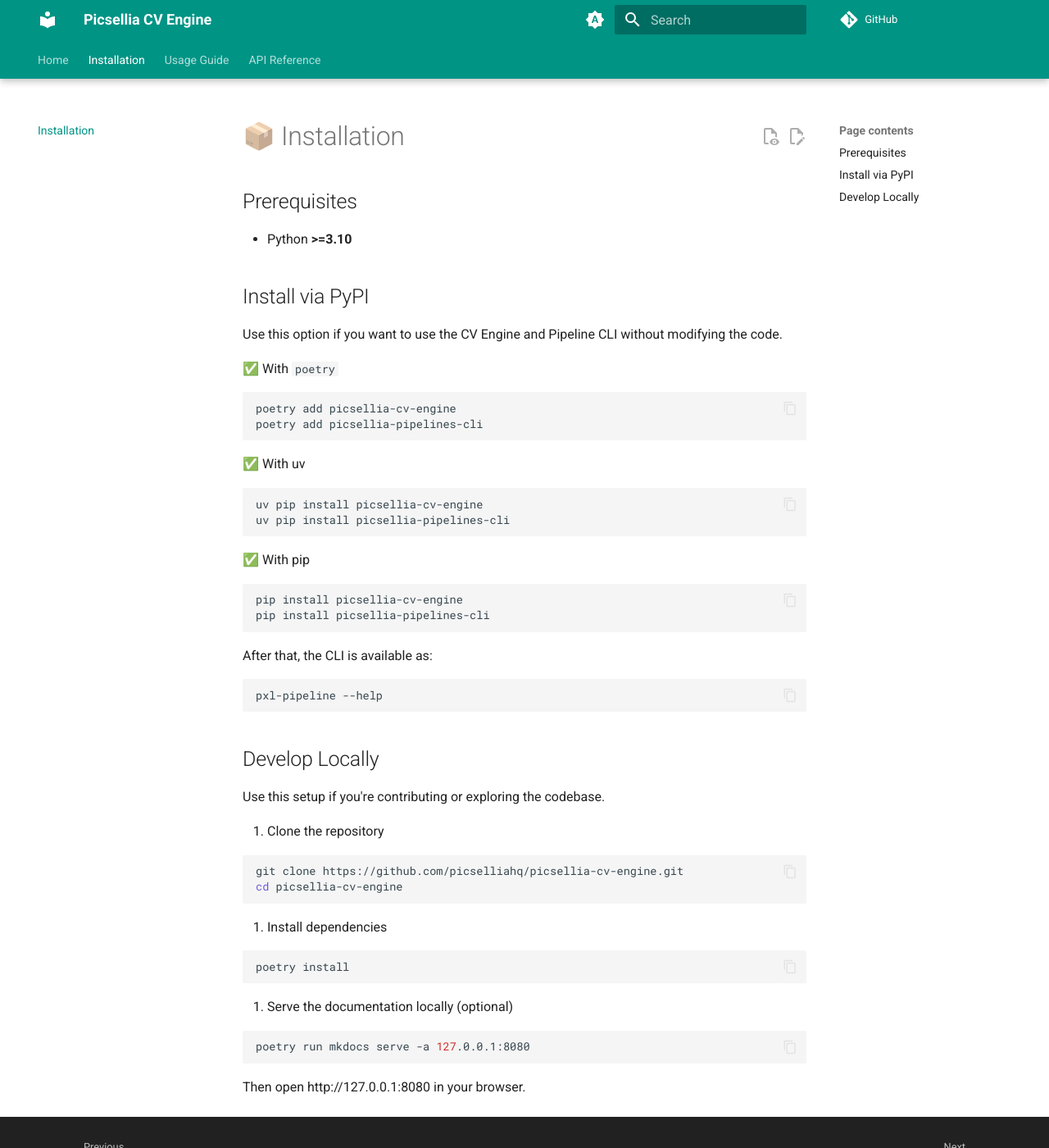
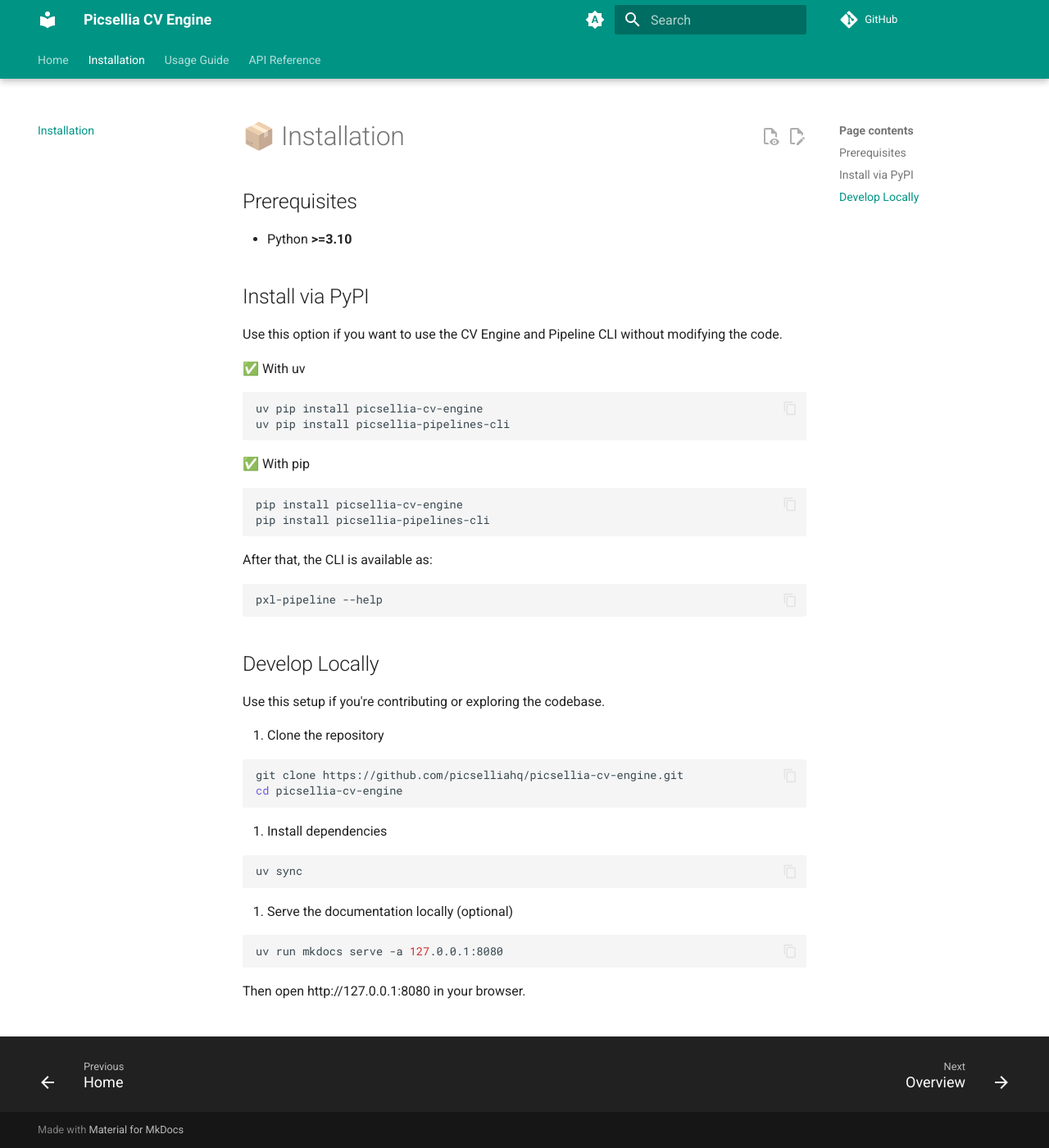
Before and after one commit to picselliahq/picsellia-cv-engine, an MkDocs documentation site: the page built from docs/installation.md, in a window 1280 px wide and 1400 px high. Shown: the whole window at 82% size. Built offline with MkDocs 1.6.1 and Material for MkDocs 9.7.7, drawn with Linux system fonts in a browser that asks for light colours; comment, search, counter and statistics services are not loaded.

Commit message:
fix: replace poetry with uv

````diff
--- a/docs/installation.md
+++ b/docs/installation.md
@@ -7,12 +7,6 @@
 
 Use this option if you want to use the CV Engine and Pipeline CLI without modifying the code.
 
-✅ With `poetry`
-
-```bash
-poetry add picsellia-cv-engine
-poetry add picsellia-pipelines-cli
-```
 
 ✅ With uv
 
@@ -48,13 +42,13 @@
 2. Install dependencies
 
 ```bash
-poetry install
+uv sync
 ```
 
 3. Serve the documentation locally (optional)
 
 ```bash
-poetry run mkdocs serve -a 127.0.0.1:8080
+uv run mkdocs serve -a 127.0.0.1:8080
 ```
 
 Then open http://127.0.0.1:8080 in your browser.
````
